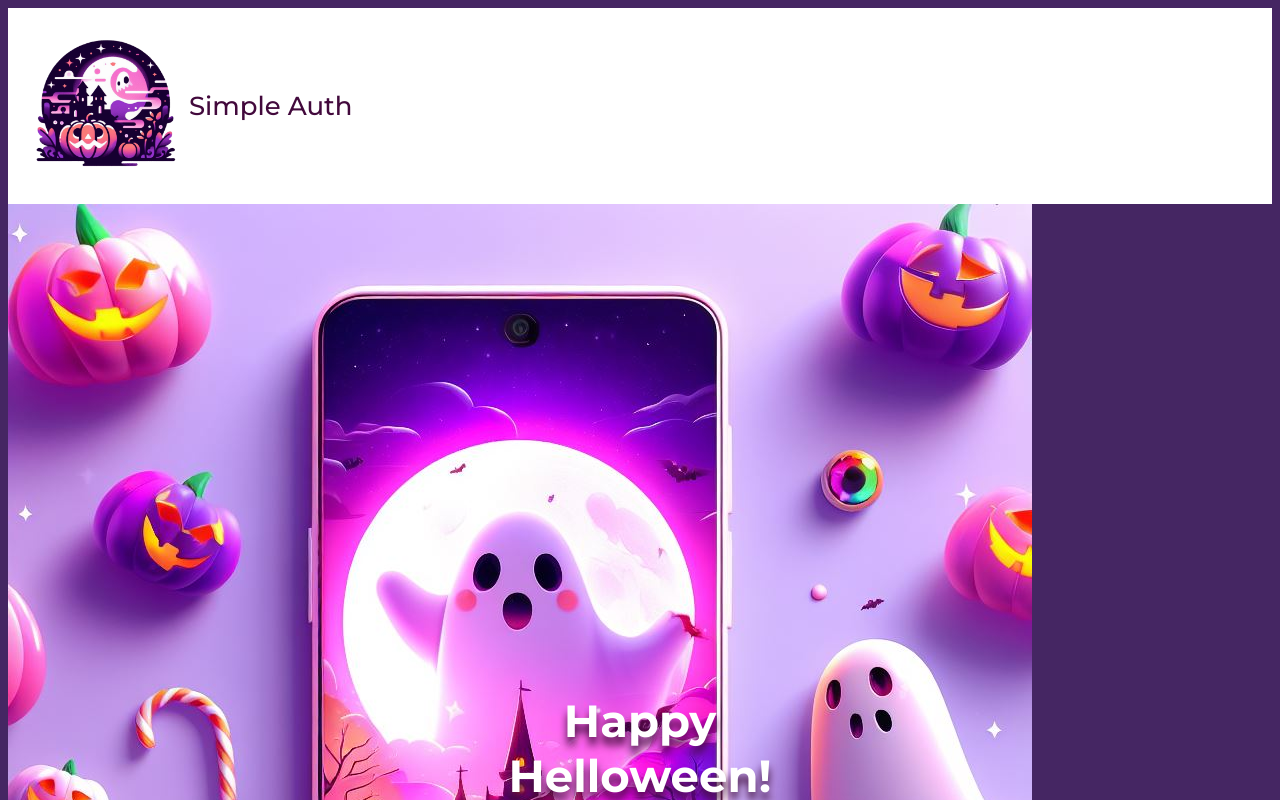
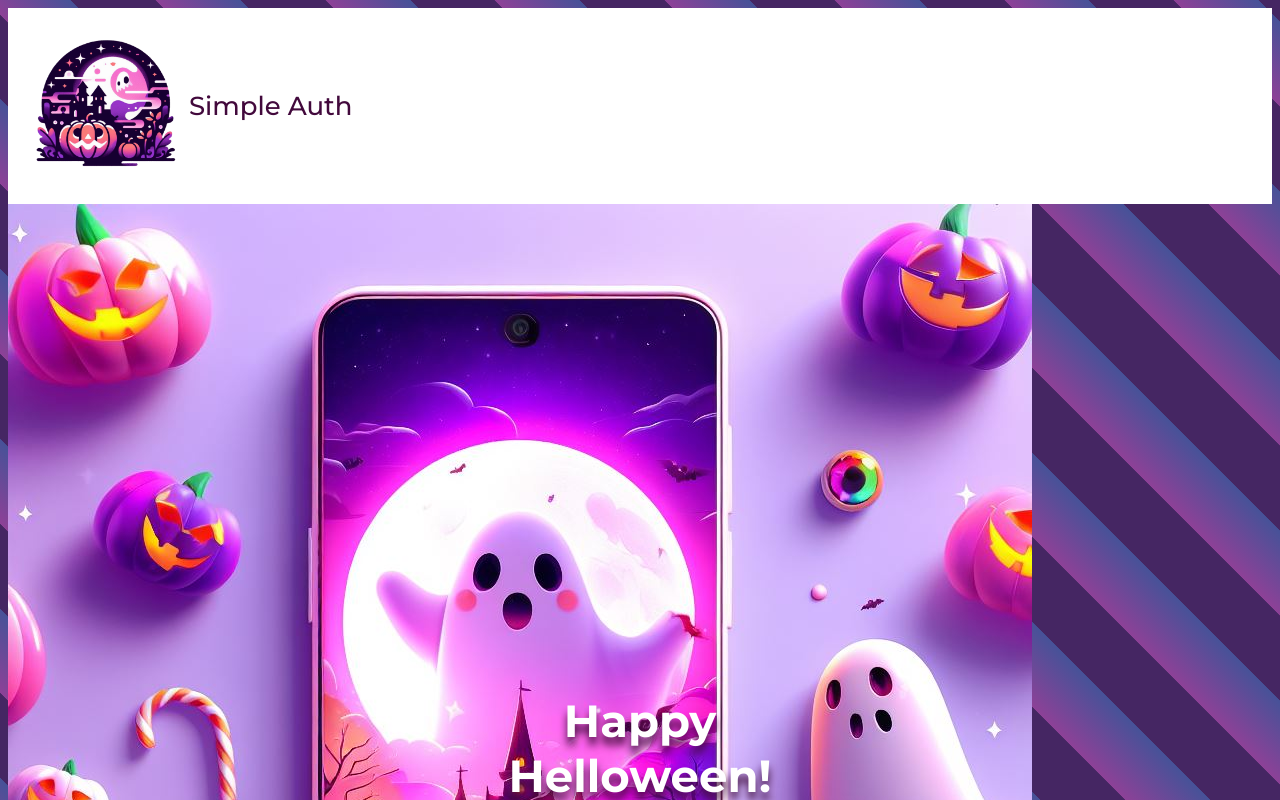
Before and after one commit to n4mlz/SimpleAuth, a React (Vite) app: page /signin in a window 1280 px wide. Shown: the top 800 px of the page. Built offline with nearby package versions, Linux system fonts and the light colour scheme; no server answers; a web font is replaced by a local one.

Commit message:
made background better

```diff
--- a/src/App.css
+++ b/src/App.css
@@ -1,3 +1,32 @@
+
+body::before {
+    content: '';
+    z-index: -1;
+    position: fixed;
+    top: 0;
+    left: 0;
+    width: 100%;
+    height: 100%;
+    background: repeating-linear-gradient(45deg,
+        rgb(69, 38, 99),
+        rgb(69, 38, 99) 60px,
+        rgb(141, 65, 151) 60px,
+        rgb(70, 82, 152) 120px
+        );
+    background-size: 1697px 1697px;
+    animation: scroll 10s linear infinite;
+}
+
+@keyframes scroll {
+    0% {
+        background-position: 0 0;
+    }
+
+    100% {
+        background-position: 0 169.7px;
+    }
+}
+
 .description {
     margin: 0 12px 0 12px;
 }
--- a/src/components/SetProfile.tsx
+++ b/src/components/SetProfile.tsx
@@ -49,13 +49,12 @@
         const data = (await getDoc(profileRef)).data();
         setInitialized(true);
         setdisplayName(data?.displayName);
-        setphotoURL(data?.photoURL);
         setBirth(data?.birth);
         setGender(data?.gender);
         if (data?.photoURL) setphotoURL(data.photoURL);
     }
 
-    useEffect(() => {(async () => setInit())()}, []);
+    useEffect(() => {(async () => setInit())()}, [user]);
 
     return (
         <div className="block">
--- a/src/index.css
+++ b/src/index.css
@@ -10,6 +10,7 @@
     flex-flow: column;
     text-align: center;
     background-color: rgb(255, 255, 255);
+    padding-bottom: 3%;
     margin: 7%;
     border-radius: 2em;
     box-shadow:6px 6px 0px rgb(173, 34, 132);
--- a/src/pages/Start.tsx
+++ b/src/pages/Start.tsx
@@ -5,7 +5,7 @@
 import "../style/Start.css"
 import heroareaimg from "../../public/heroarea.jpg"
 
-const pages: {[key: string]: ReactNode} = {
+const pages: { [key: string]: ReactNode } = {
     signup: <SignInUpForm isSignIn={false} />,
     signin: <SignInUpForm isSignIn={true} />,
     verify: <EmailVerification />,
--- a/src/style/Start.css
+++ b/src/style/Start.css
@@ -1,10 +1,7 @@
-html {
-    background-color: rgb(26, 0, 36);
-    background-color: rgb(69, 38, 99);
-}
 
 .heroarea {
     position: relative;
+    border-bottom: 10px solid #fdf0ff;
 }
 
 .heroarea h1 {
@@ -14,7 +11,7 @@
     transform: translate(-50%, -50%);
     font-size: 45px;
     text-align: center;
-    white-space:nowrap;
+    white-space: nowrap;
     font-weight: 700;
     color: white;
     text-shadow: 0 8px 9px #400d3b;
```
